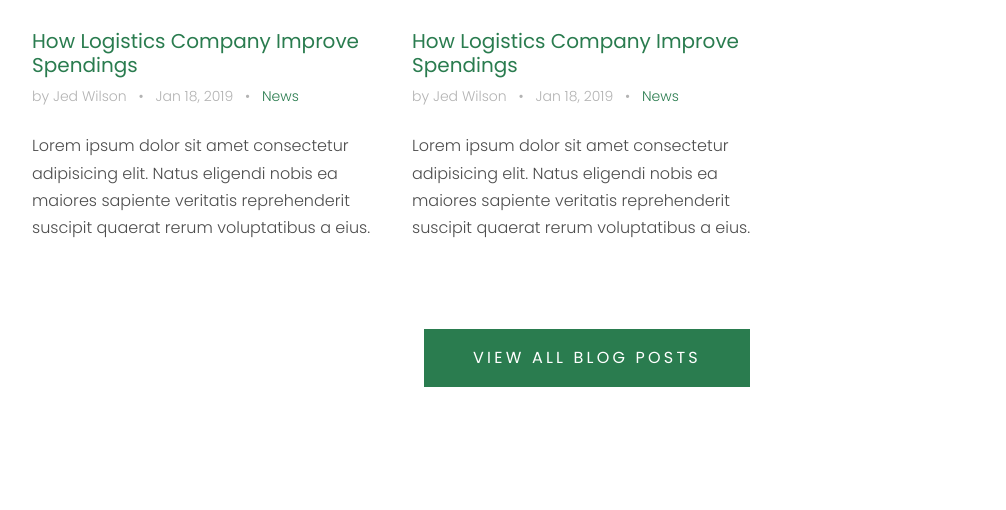
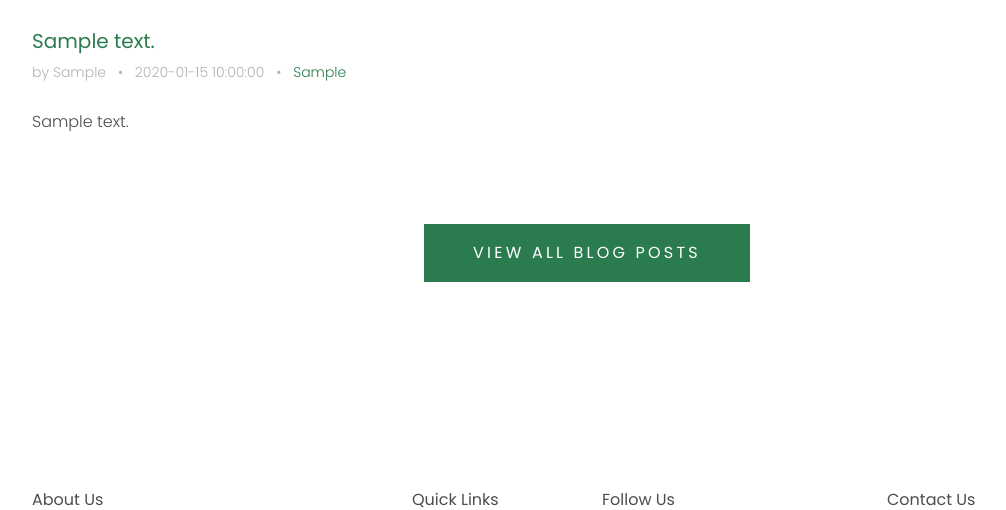
Before and after one commit to Farmulaio/Farmula, a Flask app: template farmula/templates/index.html in a window 1280 px wide. Shown: the part 3782-4292 px from the top of the page, without its empty margins (53-1059 px from the left). Run offline with Flask 2, Linux system fonts and the light colour scheme; the template is opened without the code that fills it: most values are stand-ins (such as "Sample title", 1, 10 or a date in 2020); some libraries are stand-ins or nearby versions; some web fonts are replaced.

Commit message:
add blog from backend to frontend

```diff
--- a/farmula/templates/index.html
+++ b/farmula/templates/index.html
@@ -632,22 +632,16 @@
           </div>
         </div>
         <div class="row mb-5 align-items-stretch">
+          {% for item in BlogItems %}
           <div class="col-md-6 col-lg-4 mb-4 mb-lg-4" data-aos="fade-up">
             <div class="h-entry">
               <img src="{{url_for('static' , filename = 'images/img_3.png' ) }}" alt="Image" class="img-fluid">
-              <h2 class="font-size-regular"><a href="#">How Logistics Company Improve Spendings</a></h2>
-              <div class="meta mb-4">by Jed Wilson <span class="mx-2">&bullet;</span> Jan 18, 2019 <span class="mx-2">&bullet;</span> <a href="#">News</a></div>
-              <p>Lorem ipsum dolor sit amet consectetur adipisicing elit. Natus eligendi nobis ea maiores sapiente veritatis reprehenderit suscipit quaerat rerum voluptatibus a eius.</p>
+              <h2 class="font-size-regular"><a href="#">{{ item.Content}}</a></h2>
+              <div class="meta mb-4">by {{ item.user.FirstName }} <span class="mx-2">&bullet;</span> {{ item.CreatedAt }} <span class="mx-2">&bullet;</span> <a href="#">{{ item.blogtype.BlogType }}</a></div>
+              <p>{{ item.Content }}</p>
             </div>
           </div>
-          <div class="col-md-6 col-lg-4 mb-4 mb-lg-4" data-aos="fade-up" data-aos-delay="200">
-            <div class="h-entry">
-              <img src="{{url_for('static' , filename = 'images/img_3.png' ) }}" alt="Image" class="img-fluid">
-              <h2 class="font-size-regular"><a href="#">How Logistics Company Improve Spendings</a></h2>
-              <div class="meta mb-4">by Jed Wilson <span class="mx-2">&bullet;</span> Jan 18, 2019 <span class="mx-2">&bullet;</span> <a href="#">News</a></div>
-              <p>Lorem ipsum dolor sit amet consectetur adipisicing elit. Natus eligendi nobis ea maiores sapiente veritatis reprehenderit suscipit quaerat rerum voluptatibus a eius.</p>
-            </div>
-          </div>
+          {% endfor %}
         </div>
         <div class="row">
           <div class="col-12 text-center" data-aos="fade-up" data-aos-delay="300">
```
